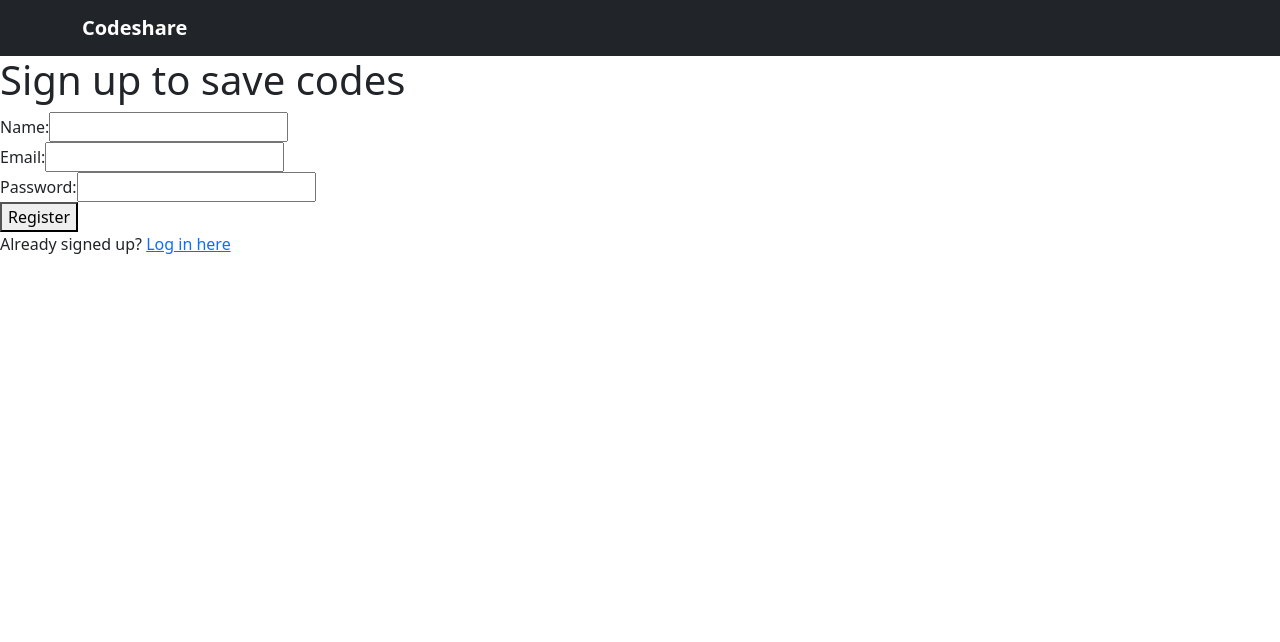
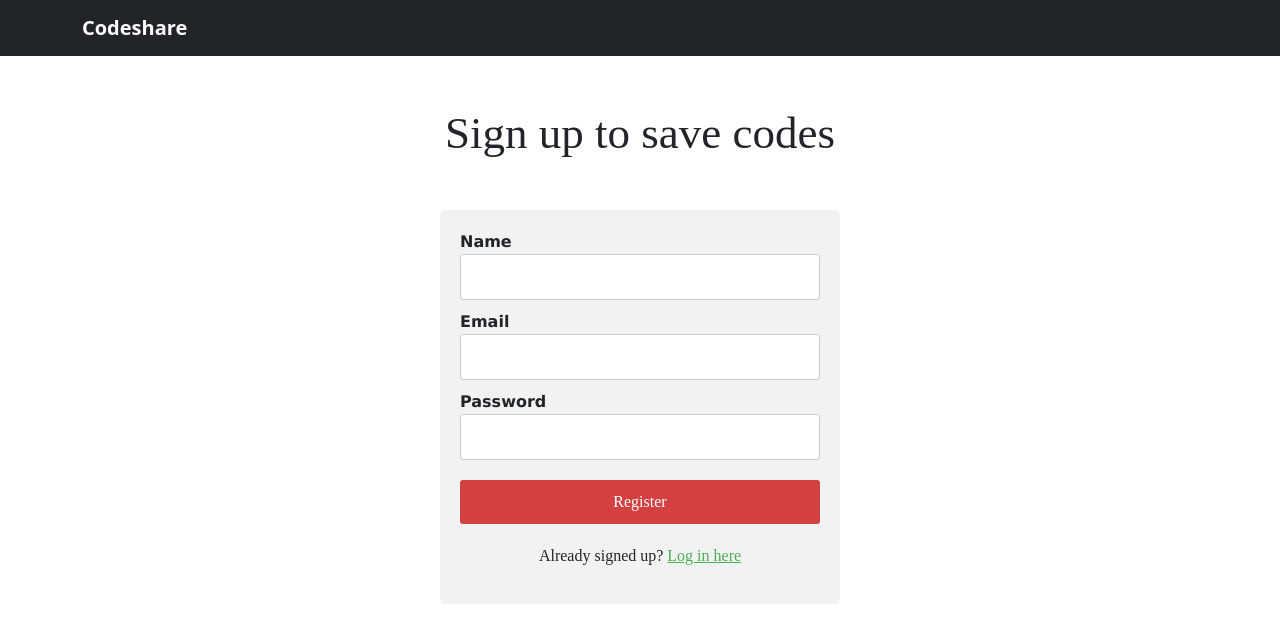
Before and after one commit to Ayush0202/Codeshare-2.0, a React (Create React App) app in the folder client/: page /register in a window 1280 px wide. Shown: the top 642 px of the page. Built offline with nearby package versions, Linux system fonts and the light colour scheme.

Commit message:
register page css added

```diff
--- a/client/src/components/login/Register.css
+++ b/client/src/components/login/Register.css
@@ -0,0 +1,15 @@
+/* General Styles */
+.registration-form-heading {
+    font-size: 45px;
+    font-weight: 500;
+    text-align: center;
+    font-family: cursive;
+    margin: 50px 0;
+  }
+
+  /* Responsive Styles */
+  @media screen and (max-width: 480px) {
+    .registration-form-heading {
+        font-size: 30px;
+    }
+  }
--- a/client/src/components/login/Register.js
+++ b/client/src/components/login/Register.js
@@ -2,13 +2,14 @@ import React from "react";
 import Navbar from '../header/Navbar'
 import RegisterForm from "./RegisterForm";
 
+import './Register.css'
 
 const Register = () => {
     return <>
 
         <Navbar />
 
-        <h1>Sign up to save codes</h1>
+        <h1 className="registration-form-heading">Sign up to save codes</h1>
 
         <RegisterForm />
 
--- a/client/src/components/login/RegisterForm.css
+++ b/client/src/components/login/RegisterForm.css
@@ -19,6 +19,7 @@
     align-items: center;
     font-weight: 800;
     font-size: 17px;
+    font-family: cursive;
   }
 
   .alert-message {
@@ -31,4 +32,61 @@
     border: none;
     color: #fff;
     cursor: pointer;
+    font-family: cursive;
   }
+
+  /* General Styles */
+.form-container {
+  max-width: 400px;
+  margin: 0 auto;
+  padding: 20px;
+  background-color: #f2f2f2;
+  border-radius: 5px;
+}
+
+.form-container label {
+  display: block;
+  margin-bottom: 10px;
+  font-weight: 600;
+  font-family: Verdana, Geneva, Tahoma, sans-serif;
+}
+
+.form-container input[type="text"],
+.form-container input[type="password"] {
+  width: 100%;
+  padding: 10px;
+  border-radius: 3px;
+  border: 1px solid #ccc;
+}
+
+.form-container button[type="submit"] {
+  width: 100%;
+  padding: 10px;
+  margin-top: 10px;
+  background-color: rgb(212, 63, 63);
+  color: #fff;
+  border: none;
+  border-radius: 3px;
+  cursor: pointer;
+  font-family: cursive;
+}
+
+.form-container p {
+  margin-top: 20px;
+  font-family: cursive;
+  text-align: center;
+}
+
+.form-container a {
+  color: #4caf50;
+  font-family: cursive;
+  text-align: center;
+
+}
+
+/* Responsive Styles */
+@media screen and (max-width: 480px) {
+  .form-container {
+    max-width: 300px;
+  }
+}
--- a/client/src/components/login/RegisterForm.js
+++ b/client/src/components/login/RegisterForm.js
@@ -84,30 +84,30 @@ const RegisterForm = () => {
   }
 
   return (
-    <>
+    <div className='form-container'>
       <form onSubmit={handleSubmit}>
             <div>
               <label >
-                Name:
-                <input type="text" value={user.name} name='name' onChange={onValueChange} />
+                Name
+                <input type="text" value={user.name} name='name' onChange={onValueChange} className='input-field'  />
               </label>
             </div>
 
             <div>
               <label >
-                Email:
-                <input type="text" value={user.email} name='email' onChange={onValueChange} />
+                Email
+                <input type="text" value={user.email} name='email' onChange={onValueChange} className='input-field' />
               </label>
             </div>
 
             <div>
               <label >
-                Password:
-                <input type="password" value={user.password} name='password' onChange={onValueChange} />
+                Password
+                <input type="password" value={user.password} name='password' onChange={onValueChange} className='input-field' autoComplete='off' />
               </label>
             </div>
 
-            <button type='submit'>Register</button>
+            <button type='submit' className='submit-button' >Register</button>
 
       </form>
 
@@ -120,7 +120,7 @@ const RegisterForm = () => {
         </div>
       )}
 
-    </>
+    </div>
   )
 }
 
```
Also changed, not shown: 1 other file (tests, documents, lock files or other folders).
